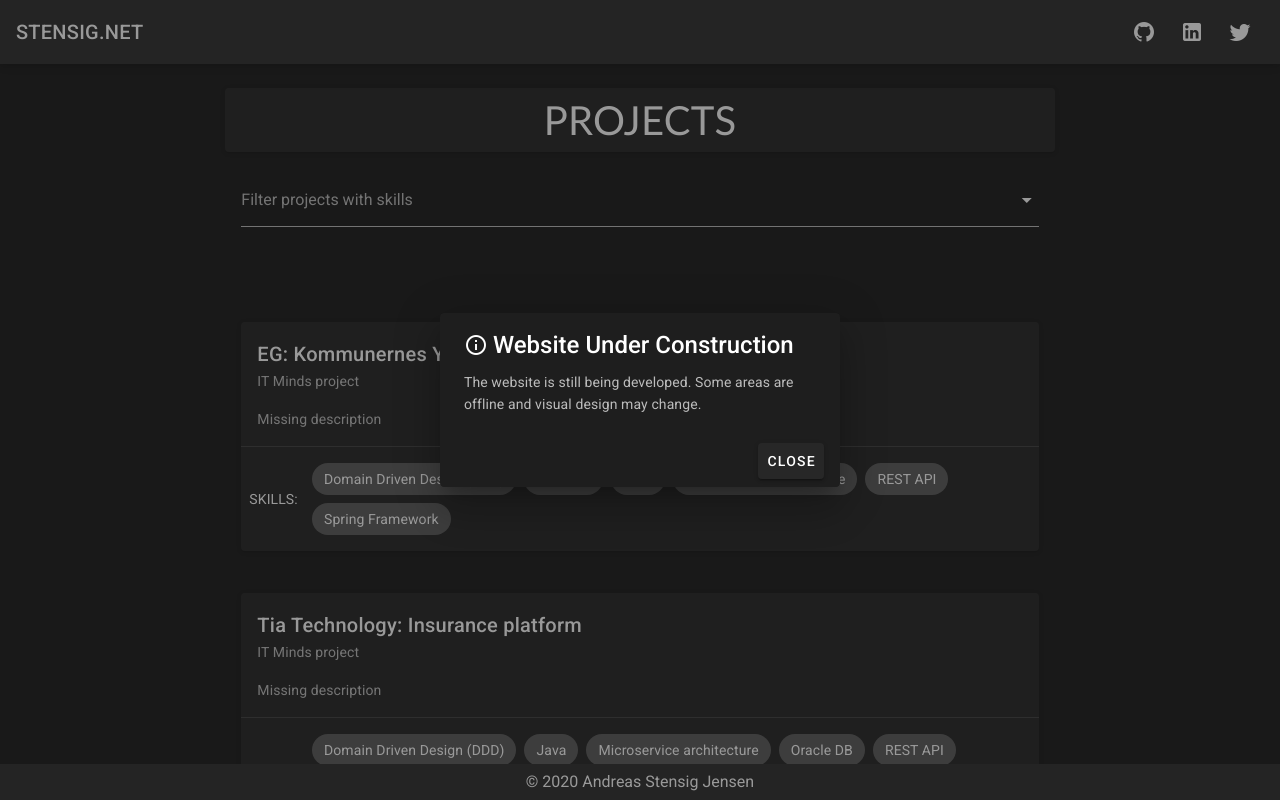
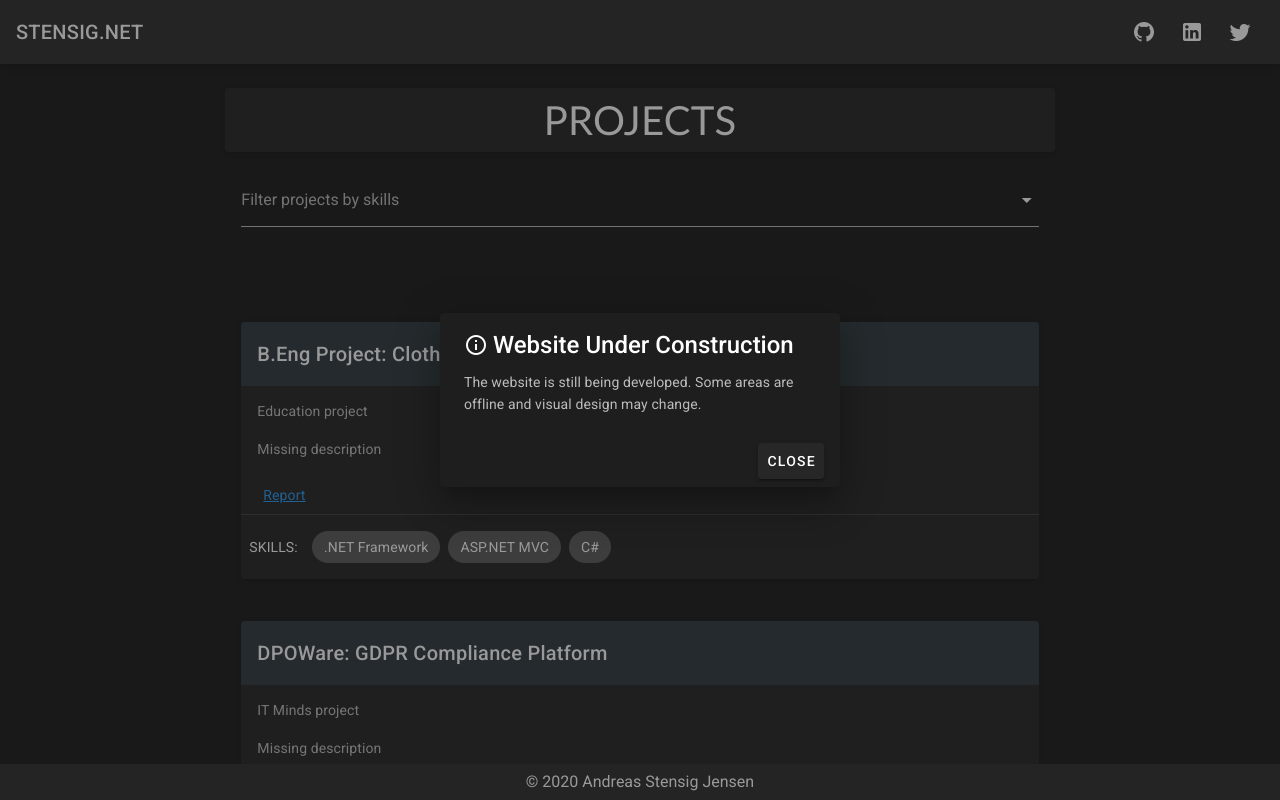
Before and after one commit to denDAY04/denDAY04.github.io, a Vue app: page /#/projects in a window 1280 px wide. Shown: the top 800 px of the page. Built offline with nearby package versions, Linux system fonts and the light colour scheme.

Commit message:
Projects page polish and links.

```diff
--- a/public/data/projects.json
+++ b/public/data/projects.json
@@ -1,14 +1,102 @@
 [
   {
-    "title": "EG: Kommunernes Ydelsessystem (KY)",
+    "title": "EG: Municipal Economic Benefits Platform",
     "description": "Missing description",
-    "skills": ["Java", "Spring Framework", "Microservice architecture", "REST API", "IBM DB2", "Domain Driven Design (DDD)"],
+    "skills": ["Java", "Spring Framework", "Maven", "Hibernate", "Backbone.js", "Microservice architecture", "Single-page application (SPA)", "REST API", "Model-view-Viewmodel (MVVM)", "IBM DB2", "Domain Driven Design (DDD)"],
     "affiliate": "IT Minds"
   },
   {
-    "title": "Tia Technology: Insurance platform",
+    "title": "Tia Technology: Digital Insurance Platform",
     "description": "Missing description",
-    "skills": ["Java", "Spring Framework", "Microservice architecture", "REST API", "Oracle DB", "Domain Driven Design (DDD)"],
+    "skills": ["Java", "Spring Framework", "Maven", "Hibernate", "Microservice architecture", "Single-page application (SPA)", "REST API", "Model-view-Viewmodel (MVVM)", "Oracle DB", "Docker", "Domain Driven Design (DDD)", "Amazon Web Services (AWS)"],
+    "affiliate": "IT Minds",
+    "links": [
+      {
+        "label": "Homepage",
+        "href": "https://tiatechnology.com/solutions/"
+      }
+    ]
+  },
+  {
+    "title": "Optimise: File Management Platform",
+    "description": "Missing description",
+    "skills": ["Java", "Spring Framework", "Gradle", "Hibernate", "Angular.js", "Team lead", "System architect", "Single-page application (SPA)", "REST API", "Model-view-Viewmodel (MVVM)", "MySQL", "Amazon Web Services (AWS)"],
+    "affiliate": "IT Minds",
+    "links": [
+      {
+        "label": "Homepage",
+        "href": "https://www.optimise-locate.com/en/"
+      }
+    ]
+  },
+  {
+    "title": "XMedicus: General Practitioner Platform",
+    "description": "Missing description",
+    "skills": ["C#", ".NET Core", "ASP.NET MVC", "PostgreSQL", "NuGet", "Docker"],
+    "affiliate": "IT Minds",
+    "links": [
+      {
+        "label": "Homepage",
+        "href": "https://www.xmedicus.com/en/Products/XMedicus"
+      }
+    ]
+  },
+  {
+    "title": "DPOWare: GDPR Compliance Platform",
+    "description": "Missing description",
+    "skills": ["Java", "Spring Framework", "EclipseLink", "Vaadin", "MySQL", "Amazon Web Services (AWS)"],
+    "affiliate": "IT Minds",
+    "links": [
+      {
+        "label": "Homepage",
+        "href": "https://dpoware.com/"
+      }
+    ]
+  },
+  {
+    "title": "Taxinævnet: Administrative Platform",
+    "description": "Missing description",
+    "skills": ["C#", ".NET Core", "ASP.NET MVC", "Microsoft SQL", "jQuery"],
     "affiliate": "IT Minds"
+  },
+  {
+    "title": "Maersk Oil Trading: Batch System",
+    "description": "Missing description",
+    "skills": ["C++", "ODBC", "Microsoft SQL"],
+    "affiliate": "IT Minds"
+  },
+  {
+    "title": "Maersk Oil Trading: Resource Management Application",
+    "description": "Missing description",
+    "skills": ["C++", "Microsoft Access", "ActiveX Data Objects (ADO)", "Visual Component Library (VCL)"],
+    "affiliate": "IT Minds"
+  },
+  {
+    "title": "MSc.Eng Thesis: A Peer-Based Distributed Password Manager",
+    "description": "Missing description",
+    "skills": ["Java", "Maven", "Cryptography"],
+    "affiliate": "Education",
+    "links": [
+      {
+        "label": "Report",
+        "href": "/documents/thesis.pdf"
+      },
+      {
+        "label": "Codebase",
+        "href": "https://github.com/denDAY04/thesis-code"
+      }
+    ]
+  },
+  {
+    "title": "B.Eng Project: Clothing Web-Application",
+    "description": "Missing description",
+    "skills": ["C#", ".NET Framework", "ASP.NET MVC"],
+    "affiliate": "Education",
+    "links": [
+      {
+        "label": "Report",
+        "href": "/documents/CloseFit.pdf"
+      }
+    ]
   }
 ]
--- a/src/views/ProjectsPage.vue
+++ b/src/views/ProjectsPage.vue
@@ -11,7 +11,7 @@
         <v-combobox
           v-model="skillsQuery"
           :items="skillsList"
-          label="Filter projects with skills"
+          label="Filter projects by skills"
           multiple
           clearable
           chips
@@ -25,11 +25,20 @@
           :key="project.title"
           class="skill-card"
         >
-          <v-card-title>{{ project.title }}</v-card-title>
-          <v-card-subtitle>{{ project.affiliate }} project</v-card-subtitle>
+          <v-card-title class="blue-grey darken-4">{{ project.title }}</v-card-title>
+          <v-card-subtitle class="project-affiliate">
+            {{ project.affiliate }} project
+          </v-card-subtitle>
           <v-card-text>
             {{ project.description}}
           </v-card-text>
+          <v-card-actions>
+            <v-item-group>
+              <v-item class="project-link" v-for="link in project.links" :key="link.label">
+                <a :href="link.href" target="_blank">{{ link.label }}</a>
+              </v-item>
+            </v-item-group>
+          </v-card-actions>
           <v-divider/>
           <v-card-actions>
             <div class="text-uppercase skills">Skills:</div>
@@ -135,4 +144,10 @@ export default {
 .skills {
   margin-right: 1em;
 }
+.project-link {
+  margin-left: 1em;
+}
+.project-affiliate {
+  margin-top: 1em;
+}
 </style>
```
Also changed, not shown: 2 other files (tests, documents, lock files or other folders).
